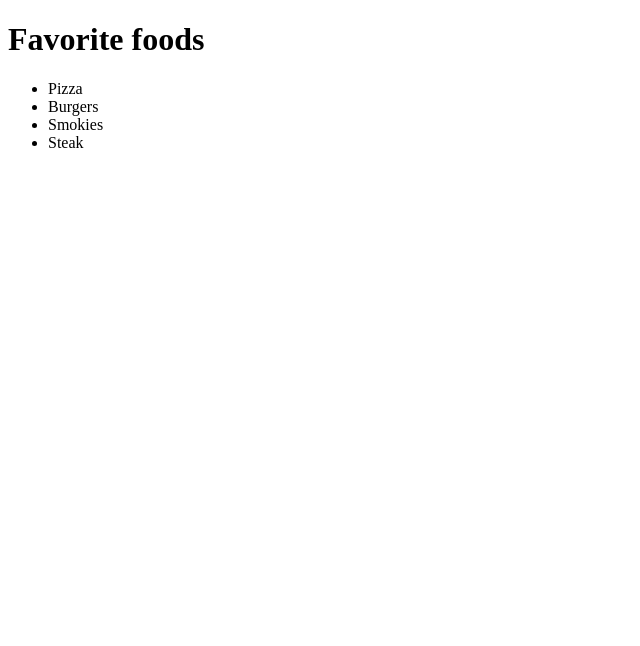
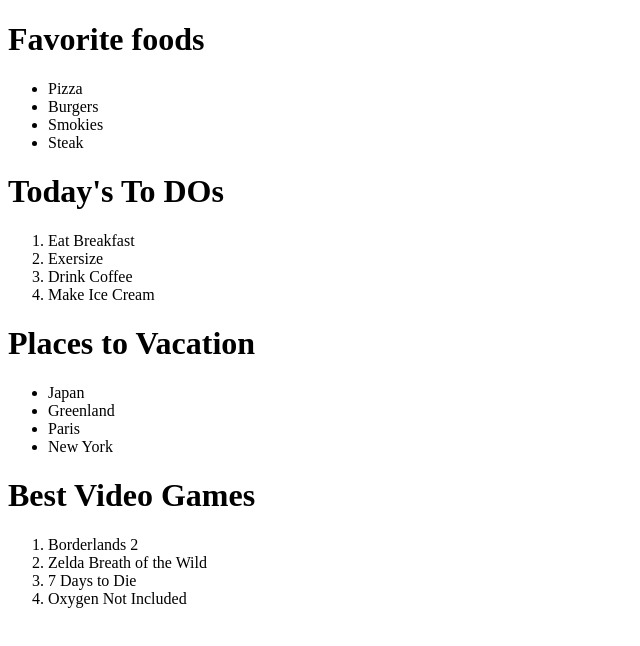
Before and after one commit to bigbadaI/HTML-Practice, a plain HTML site: page html-boilerplate/index.html in a window 1280 px wide. Shown: the whole page, without its empty margins (0-640 px from the left). Drawn offline with Linux system fonts and the light colour scheme.

Commit message:
Add more lists practicing html lists

```diff
--- a/html-boilerplate/index.html
+++ b/html-boilerplate/index.html
@@ -15,5 +15,28 @@
     <li>Steak</li>
   </ul>
 
+  <h1>Today's To DOs</h1>
+  <ol>
+    <li>Eat Breakfast</li>
+    <li>Exersize</li>
+    <li>Drink Coffee</li>
+    <li>Make Ice Cream</li>
+  </ol>
+
+  <h1>Places to Vacation</h1>
+  <ul>
+    <li>Japan</li>
+    <li>Greenland</li>
+    <li>Paris</li>
+    <li>New York</li>
+  </ul>
+  <h1>Best Video Games</h1>
+  <ol>
+    <li>Borderlands 2</li>
+    <li>Zelda Breath of the Wild</li>
+    <li>7 Days to Die</li>
+    <li>Oxygen Not Included</li>
+  </ol>
+
 </body>
 </html>
```
